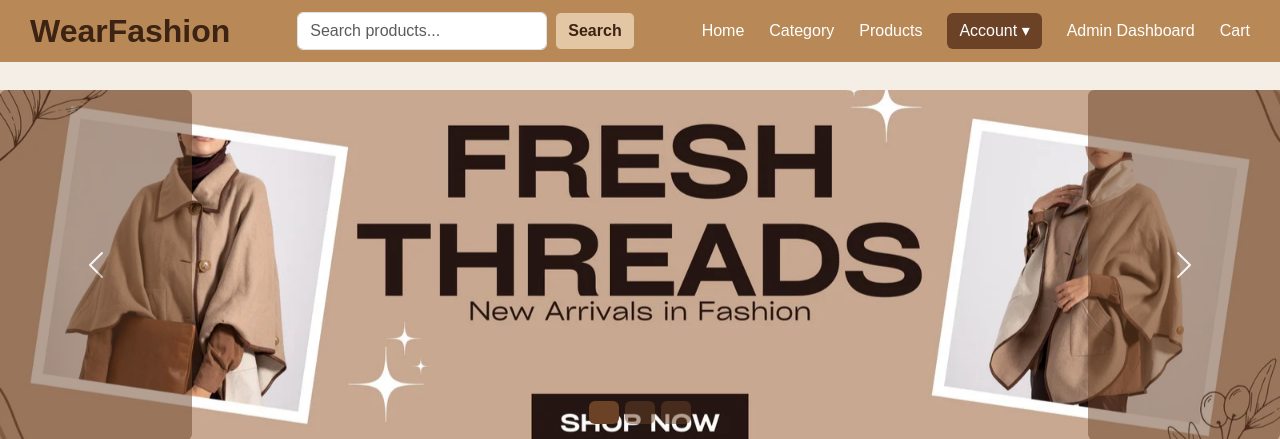
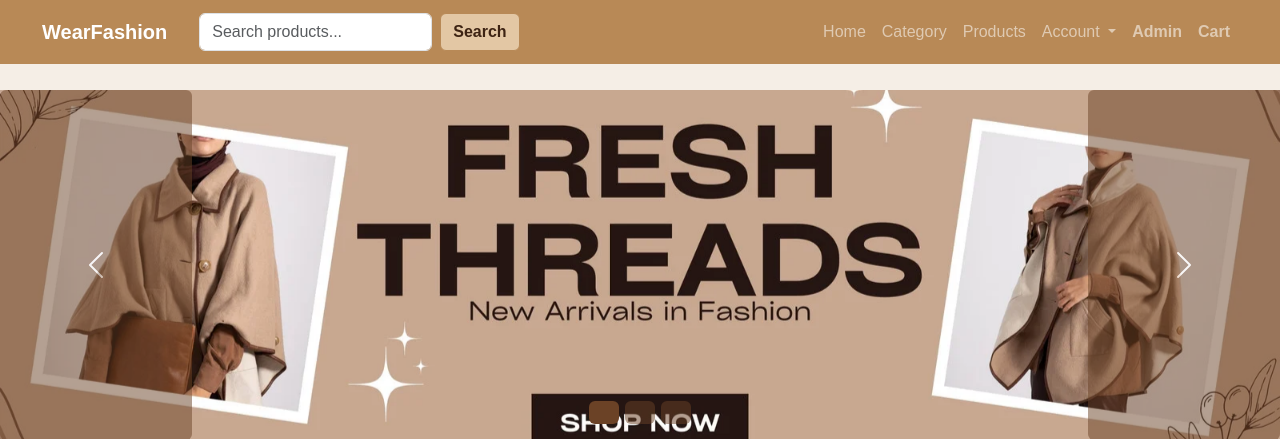
Before and after one commit to nandhanaa06-creator/wearfashion, a Django app: page / in a window 1280 px wide. Shown: the top 439 px of the page. Run offline with Django 5.2, Linux system fonts and the light colour scheme; a user stored in the database is signed in; data comes from the database, SQL or seed files in the repository.

Commit message:
12/22/2025

```diff
--- a/app/templates/base.html
+++ b/app/templates/base.html
@@ -170,43 +170,70 @@ button:hover, .btn-order:hover {
 <body>
 
 <!-- NAVIGATION BAR -->
-<nav class="navbar fixed-top" style="z-index: 9999;">
+<nav class="navbar navbar-expand-lg navbar-dark fixed-top" style="background:#b88a55; z-index:9999;">
+  <div class="container-fluid">
 
-    <h2>WearFashion</h2>
+    <!-- LOGO -->
+    <a class="navbar-brand fw-bold" href="/">WearFashion</a>
 
-    <!-- Search -->
-    <form class="d-flex" role="search" action="{% url 'search' %}" method="GET">
-        <input class="form-control me-2" type="search" placeholder="Search products..." name="q" style="width: 250px;">
-        <button class="btn btn-light" type="submit" style="font-weight:600;">Search</button>
-    </form>
+    <!-- TOGGLER (HAMBURGER) -->
+    <button class="navbar-toggler" type="button" data-bs-toggle="collapse" data-bs-target="#navbarContent">
+      <span class="navbar-toggler-icon"></span>
+    </button>
 
-    <!-- Links -->
-    <div class="links">
+    <!-- COLLAPSIBLE CONTENT -->
+    <div class="collapse navbar-collapse" id="navbarContent">
 
-        <a href="/">Home</a>
-        <a href="/category/">Category</a>
-        <a href="/products/">Products</a>
+      <!-- SEARCH -->
+      <form class="d-flex mx-lg-3 my-2 my-lg-0" role="search" action="{% url 'search' %}" method="GET">
+        <input class="form-control me-2" type="search" placeholder="Search products..." name="q">
+        <button class="btn btn-light fw-semibold" type="submit">Search</button>
+      </form>
+
+      <!-- LINKS -->
+      <ul class="navbar-nav ms-auto mb-2 mb-lg-0 align-items-lg-center">
+
+        <li class="nav-item">
+          <a class="nav-link" href="/">Home</a>
+        </li>
+
+        <li class="nav-item">
+          <a class="nav-link" href="/category/">Category</a>
+        </li>
+
+        <li class="nav-item">
+          <a class="nav-link" href="/products/">Products</a>
+        </li>
 
         <!-- ACCOUNT DROPDOWN -->
-        <div class="dropdown">
-            <button class="btn btn-primary">Account ▾</button>
-            <div class="dropdown-content">
-                <a href="{% url 'profile' %}">Profile</a>
-                <a href="{% url 'login' %}">Login</a>
-                <a href="/signup/">Signup</a>
-                <a href="/logout/">Logout</a>
-            </div>
-        </div>
+        <li class="nav-item dropdown">
+          <a class="nav-link dropdown-toggle" href="#" role="button" data-bs-toggle="dropdown">
+            Account
+          </a>
+          <ul class="dropdown-menu dropdown-menu-end">
+            <li><a class="dropdown-item" href="{% url 'profile' %}">Profile</a></li>
+            <li><a class="dropdown-item" href="{% url 'login' %}">Login</a></li>
+            <li><a class="dropdown-item" href="/signup/">Signup</a></li>
+            <li><a class="dropdown-item" href="/logout/">Logout</a></li>
+          </ul>
+        </li>
 
         <!-- ADMIN -->
         {% if request.user.is_authenticated and request.user.is_staff %}
-            <a href="{% url 'admin_dashboard' %}">Admin Dashboard</a>
+        <li class="nav-item">
+          <a class="nav-link fw-bold" href="{% url 'admin_dashboard' %}">Admin</a>
+        </li>
         {% endif %}
 
-        <a href="{% url 'cart' %}">Cart</a>
+        <li class="nav-item">
+          <a class="nav-link fw-bold" href="{% url 'cart' %}">Cart</a>
+        </li>
 
+      </ul>
     </div>
+  </div>
 </nav>
+
 
 <!-- MAIN CONTENT -->
 <div style="margin-top: 90px;">
--- a/app/views.py
+++ b/app/views.py
@@ -29,7 +29,6 @@ def home(request):
 
 
 from django.db.models import Q
-
 def search(request):
     query = request.GET.get('q', '')
 
```
